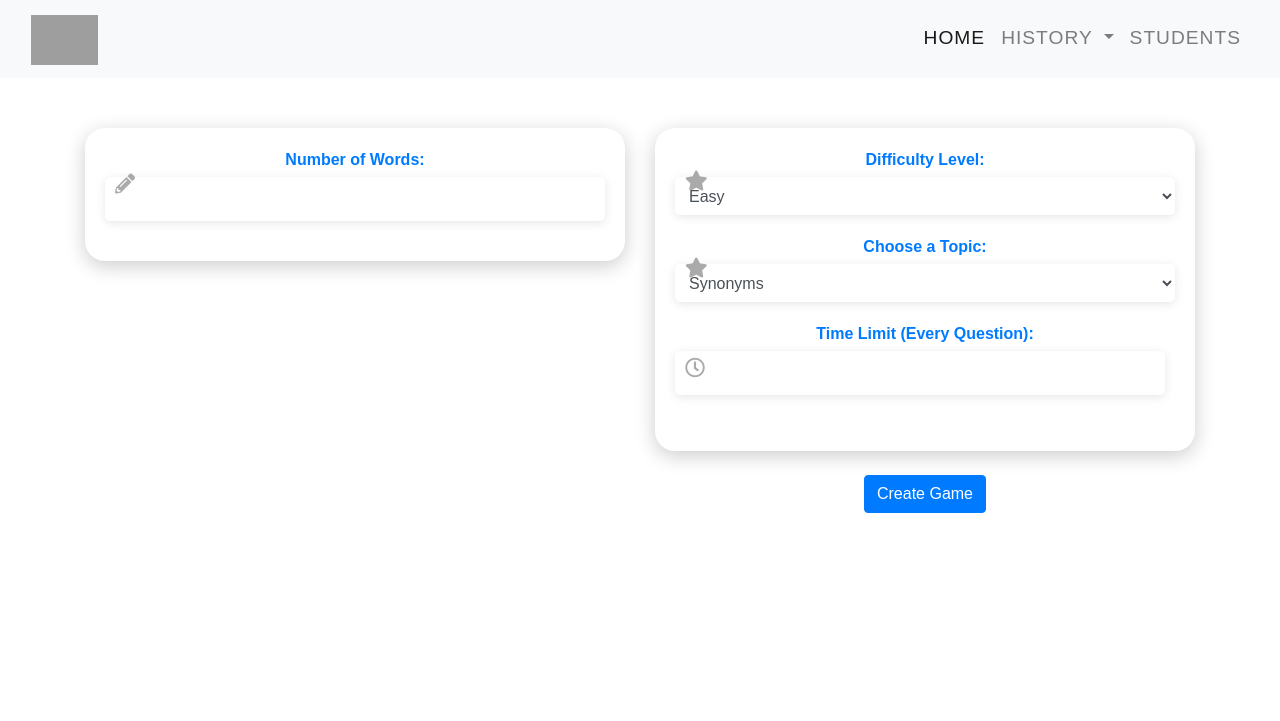
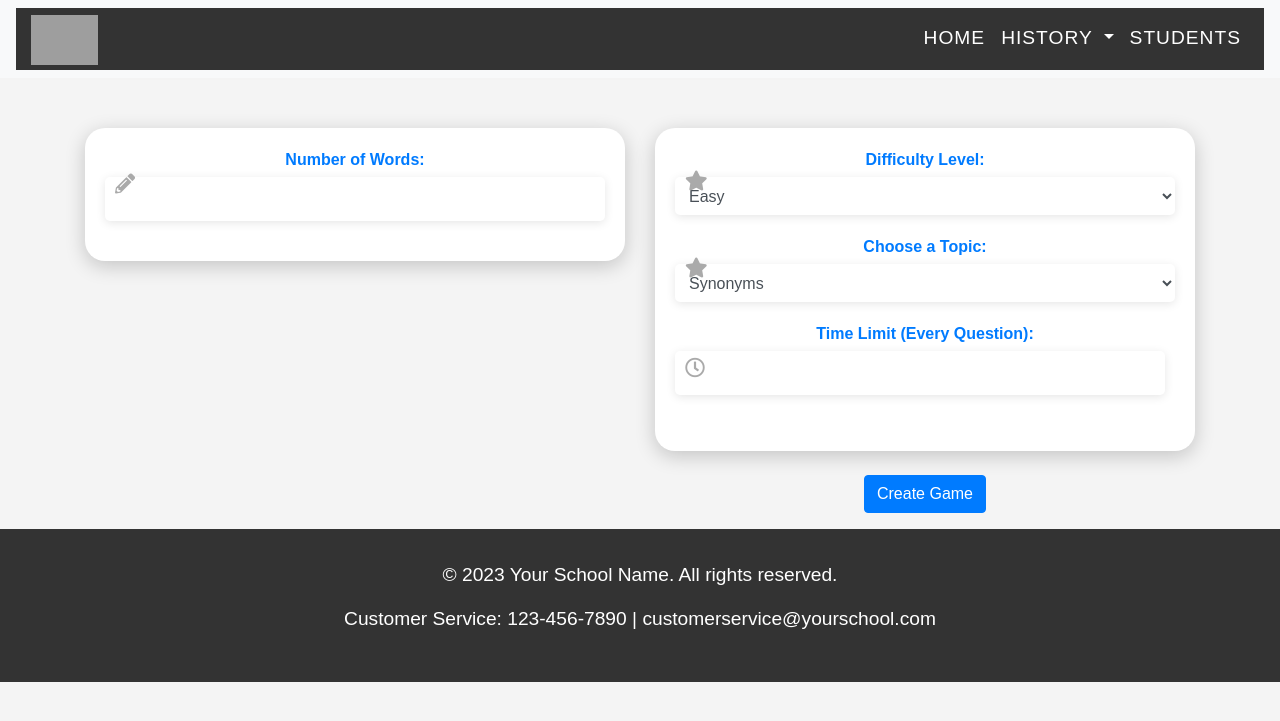
Before and after one commit to Accerly13/PicDentify, a Django app: page /dashboard/ in a window 1280 px wide. Shown: the top 721 px of the page. Run offline with Django 4.2, Linux system fonts and the light colour scheme; some libraries are stand-ins or nearby versions; grey boxes are pictures that could not be loaded.

Commit message:
insert footer

```diff
--- a/templates/teacherDashboard.html
+++ b/templates/teacherDashboard.html
@@ -10,9 +10,13 @@
         /* Add your custom styles here */
 
         body {
-            font-family: Arial, sans-serif;
-        }
-
+  font-family: Arial, sans-serif;
+  background-color: #f4f4f4;
+  color: #333;
+  line-height: 1.5;
+  padding: 0;
+  margin: 0;
+}
         .form-container {
             margin-top: 50px;
             max-width: 600px;
@@ -145,7 +149,7 @@
           font-size: 1.2rem;
           text-transform: uppercase;
           letter-spacing: 1px;
-          color: #212529;
+          color: #fff;
         }
         .nav-link:hover {
           color: #007bff;
@@ -163,13 +167,49 @@
         .dropdown-item:hover {
           background-color: #f8f9fa;
         }
+
+/* Footer styles */
+
+footer {
+  background-color: #333;
+  color: #fff;
+  padding: 2rem;
+}
+
+.footer-row {
+  display: flex;
+  justify-content: space-between;
+  flex-wrap: wrap;
+}
+
+.footer-column {
+  flex: 0 0 100%;
+  margin-bottom: 1rem;
+  text-align: center;
+}
+
+.footer-column p {
+  font-size: 1.2rem;
+  margin-bottom: 0;
+}
+
+.footer-column a {
+  color: #fff;
+  text-decoration: none;
+}
+
+.footer-column a:hover {
+  text-decoration: underline;
+}
+
+
     </style>
 </head>
 <body>
     <!-- Navbar -->
-<nav class="navbar navbar-expand-lg navbar-light bg-light">
-  <div class="container-fluid">
-    <a class="navbar-brand" href="#">
+<nav  class="navbar navbar-expand-lg navbar-light bg-light">
+  <div style="background-color: #333;" class="container-fluid">
+    <a style="color: #fff;" class="navbar-brand" href="#">
       <img src="logo.png" alt="PICDENTIFY" class="logo-img">
     </a>
     <button class="navbar-toggler" type="button" data-toggle="collapse" data-target="#navbarNav" aria-controls="navbarNav" aria-expanded="false" aria-label="Toggle navigation">
@@ -178,10 +218,10 @@
     <div class="collapse navbar-collapse" id="navbarNav">
       <ul class="navbar-nav ml-auto">
         <li class="nav-item active">
-          <a class="nav-link" href="#">Home</a>
+          <a style="color: #fff;" class="nav-link" href="#">Home</a>
         </li>
         <li class="nav-item dropdown">
-          <a class="nav-link dropdown-toggle" href="#" id="navbarDropdown" role="button" data-toggle="dropdown" aria-haspopup="true" aria-expanded="false">
+          <a style="color: #fff;" class="nav-link dropdown-toggle" href="#" id="navbarDropdown" role="button" data-toggle="dropdown" aria-haspopup="true" aria-expanded="false">
             History
           </a>
           <div class="dropdown-menu" aria-labelledby="navbarDropdown">
@@ -192,7 +232,7 @@
           </div>
         </li>
         <li class="nav-item">
-          <a class="nav-link" href="#">Students</a>
+          <a style="color: #fff;" class="nav-link" href="#">Students</a>
         </li>
       </ul>
     </div>
@@ -203,7 +243,7 @@
     <div class="container">
         <div class="row">
 
-            <div class="col-md-6 mx-auto">
+            <div class="col-md-6 mx-auto mb-2">
               <div class="form-container">
                 <form action="" method="POST" enctype="multipart/form-data">
                   <div class="form-group form-group-icon">
@@ -285,8 +325,18 @@
 
     <!-- Footer -->
     <footer>
-        <!-- Add your footer content here -->
+      <div class="container">
+        <div class="footer-row">
+          <div class="footer-column">
+            <p>&copy; 2023 Your School Name. All rights reserved.</p>
+          </div>
+          <div class="footer-column">
+            <p>Customer Service: <a href="tel:1234567890">123-456-7890</a> | <a href="mailto:customerservice@yourschool.com">customerservice@yourschool.com</a></p>
+          </div>
+        </div>
+      </div>
     </footer>
+
 
     <!-- JavaScript -->
     <script src="https://code.jquery.com/jquery-3.2.1.slim.min.js"></script>
```
